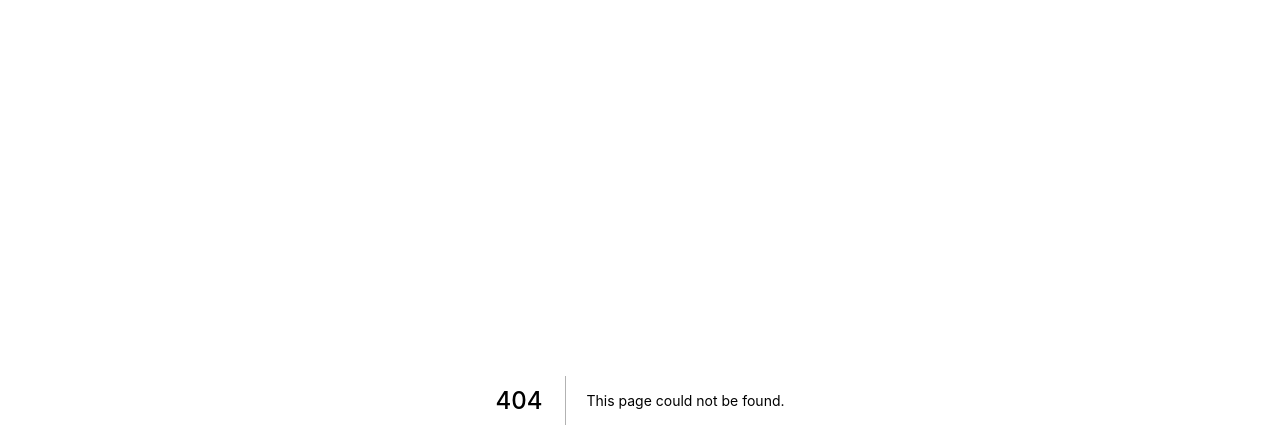
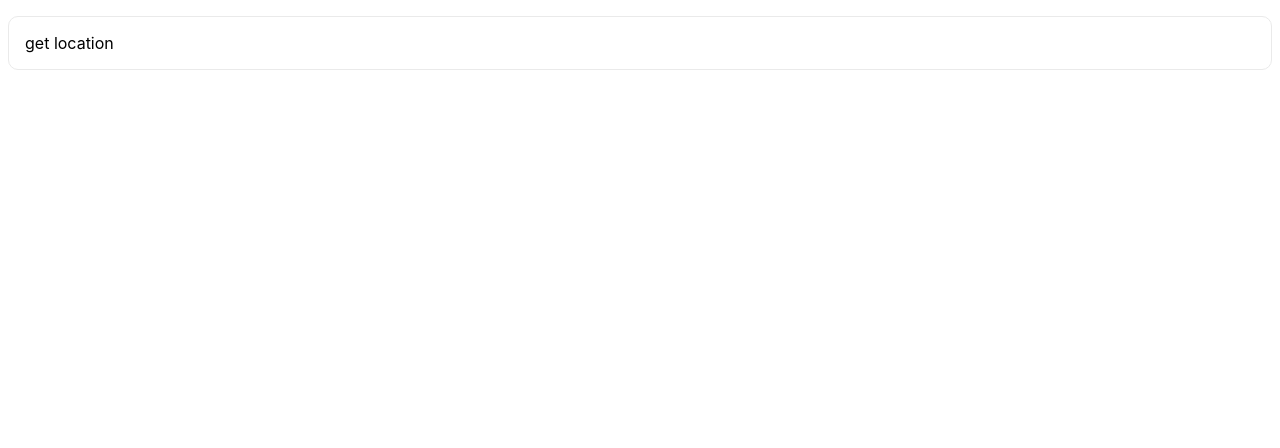
Before and after one commit to falcon11/micro-app-demo-nextjs, a Next.js app: page /location in a window 1280 px wide. Before the commit this address had no page. Shown: the top 448 px of the page. Built offline with nearby package versions, Linux system fonts and the light colour scheme.

Commit message:
feat: add location demo

```diff
--- a/package.json
+++ b/package.json
@@ -9,7 +9,7 @@
     "start": "next start"
   },
   "dependencies": {
-    "alita-micro": "^0.2.0",
+    "alita-micro": "^0.2.1",
     "next": "9.5.5",
     "react": "16.14.0",
     "react-dom": "16.14.0"
--- a/pages/index.js
+++ b/pages/index.js
@@ -18,6 +18,10 @@ export default function Home() {
     {
       name: 'File',
       href: '/file',
+    },
+    {
+      name: 'Location',
+      href: '/location'
     },
     {
       name: 'Custom',
--- /dev/null
+++ b/pages/location/index.js
@@ -0,0 +1,27 @@
+import Head from 'next/head';
+import styles from '../../styles/Media.module.css';
+
+export default function Device() {
+  const getLocation = () => {
+    alita.location.getLocation().then((data) => {
+      alert('latitude:'+ data.latitude + '; longtitude:' + data.longitude);
+      console.log('platform:' + data);
+    }).catch((err) => {
+      console.log(err.message);
+      alert(err.message);
+    })
+  };
+  return (
+    <div className={styles.container}>
+      <Head>
+        <title>Location</title>
+        <link rel="icon" href="/favicon.ico" />
+      </Head>
+      <div className={styles.list}>
+        <div className={styles.cell}>
+          <a onClick={getLocation}>get location</a>
+        </div>
+      </div>
+    </div>
+  );
+}
```
Also changed, not shown: 1 other file (tests, documents, lock files or other folders).
